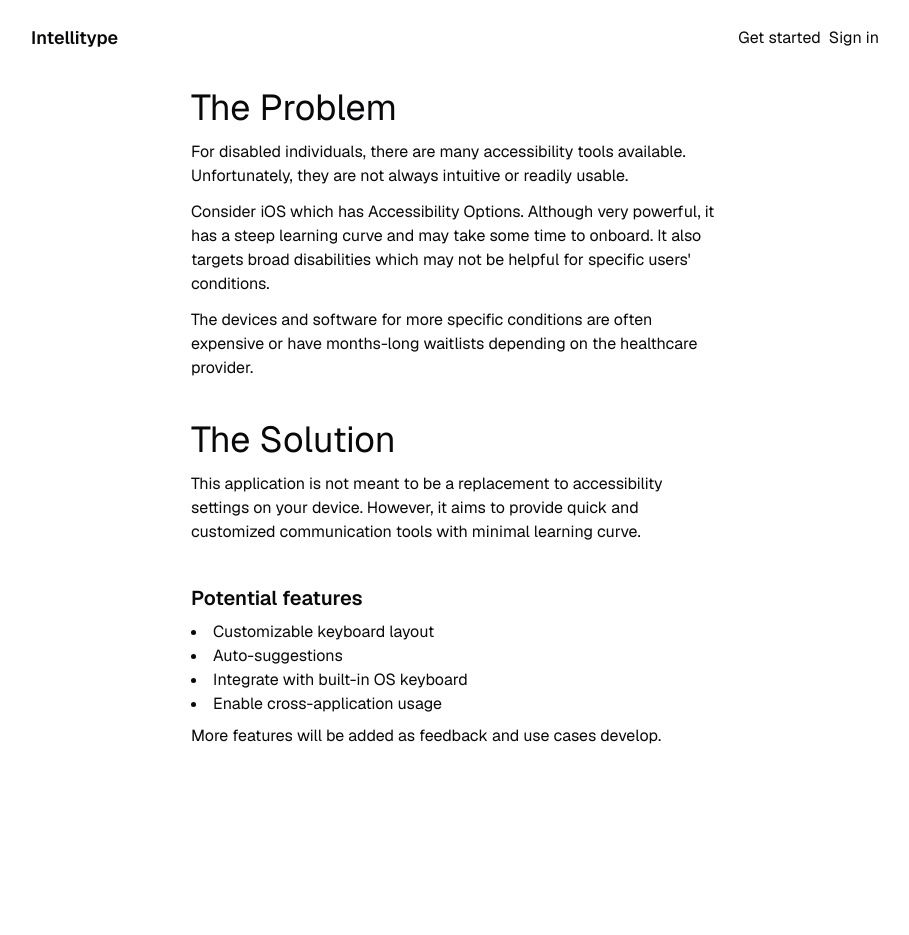
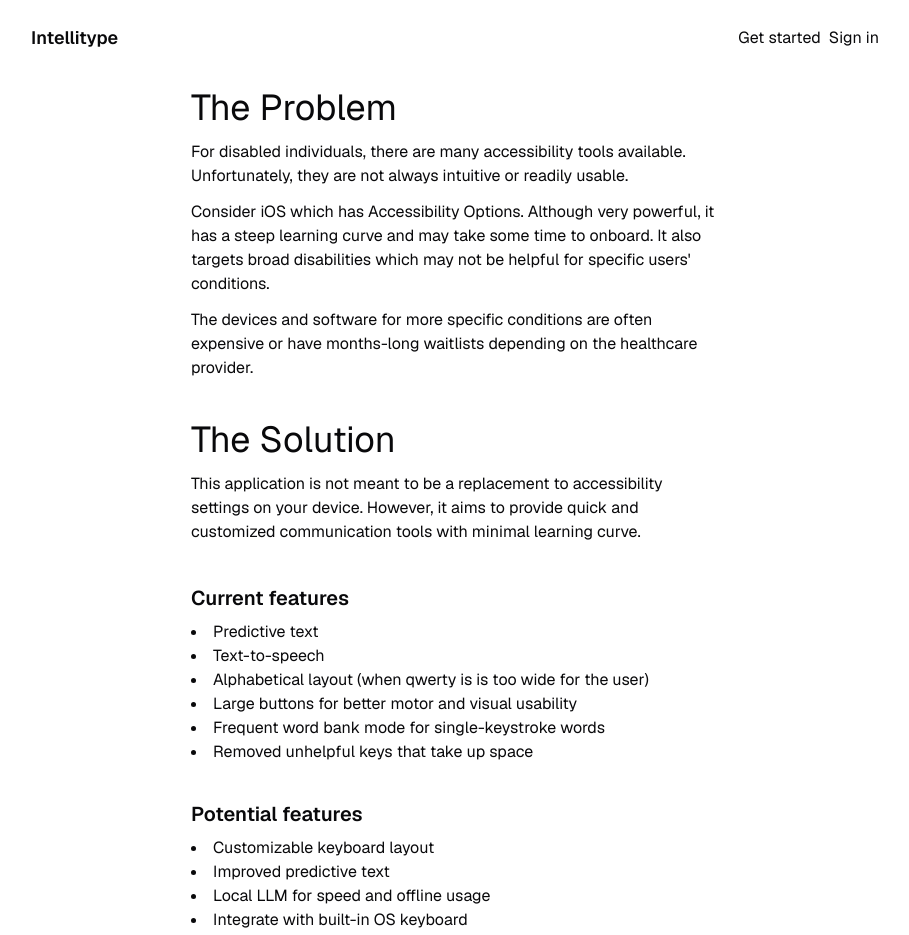
Before and after one commit to derek-cook/a11y-keyboard, a Next.js app: page /about in a window 1280 px wide. Shown: the top 935 px of the page, without its empty margins (185-1094 px from the left). Before the commit the page ends 800 px from the top, so only its background shows below. Built offline with nearby package versions, Linux system fonts and the light colour scheme; no server answers.

Commit message:
added points to Learn More

```diff
--- a/src/app/about/page.tsx
+++ b/src/app/about/page.tsx
@@ -63,10 +63,25 @@
         </div>
 
         <div className="my-3 flex flex-col gap-2">
+          <h2 className="text-xl font-semibold">Current features</h2>
+          <ul className="list-inside list-disc">
+            <li>Predictive text</li>
+            <li>Text-to-speech</li>
+            <li>
+              Alphabetical layout (when qwerty is is too wide for the user)
+            </li>
+            <li>Large buttons for better motor and visual usability</li>
+            <li>Frequent word bank mode for single-keystroke words</li>
+            <li>Removed unhelpful keys that take up space</li>
+          </ul>
+        </div>
+
+        <div className="my-3 flex flex-col gap-2">
           <h2 className="text-xl font-semibold">Potential features</h2>
           <ul className="list-inside list-disc">
             <li>Customizable keyboard layout</li>
-            <li>Auto-suggestions</li>
+            <li>Improved predictive text</li>
+            <li>Local LLM for speed and offline usage</li>
             <li>Integrate with built-in OS keyboard</li>
             <li>Enable cross-application usage</li>
           </ul>
```
